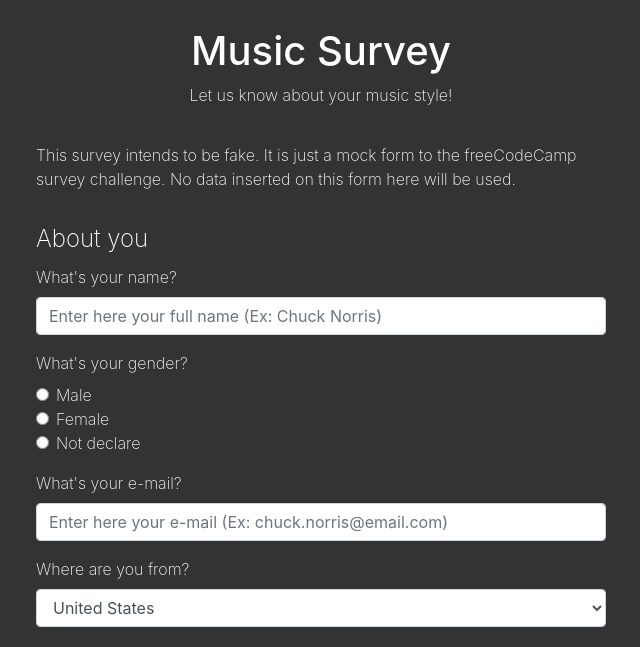
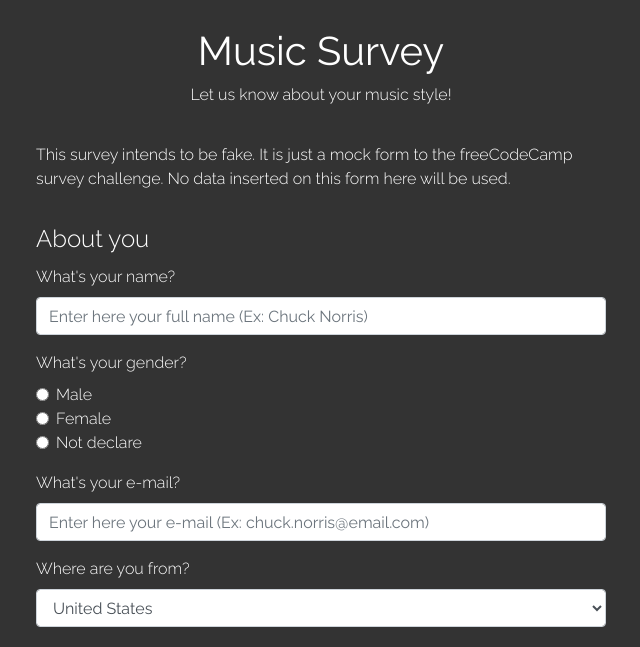
Before and after one commit to danilo-p/freecodecamp-survey-challenge, a plain HTML site: page index.html in a window 1280 px wide. Shown: the part 153-800 px from the top of the page, without its empty margins (319-959 px from the left). Drawn offline with nearby package versions, Linux system fonts and the light colour scheme.

Commit message:
Customize page font.

```diff
--- a/index.css
+++ b/index.css
@@ -1,7 +1,8 @@
 body {
     background-color: #333;
     color: #fff;
-    font-weight: 200;
+    font-weight: 300;
+    font-family: 'Raleway', sans-serif;
 }
 
 fieldset {
--- a/index.html
+++ b/index.html
@@ -4,6 +4,7 @@
         <meta charset="UTF-8">
         <meta name="viewport" content="width=device-width, initial-scale=1.0">
         <meta http-equiv="X-UA-Compatible" content="ie=edge">
+        <link href="https://fonts.googleapis.com/css?family=Raleway:300,400" rel="stylesheet">
         <link rel="stylesheet" href="https://stackpath.bootstrapcdn.com/bootstrap/4.1.3/css/bootstrap.min.css" integrity="sha384-MCw98/SFnGE8fJT3GXwEOngsV7Zt27NXFoaoApmYm81iuXoPkFOJwJ8ERdknLPMO" crossorigin="anonymous">
         <link rel="stylesheet" href="./index.css">
         <link rel="shortcut icon" href="./favicon.ico" type="image/x-icon">
```
